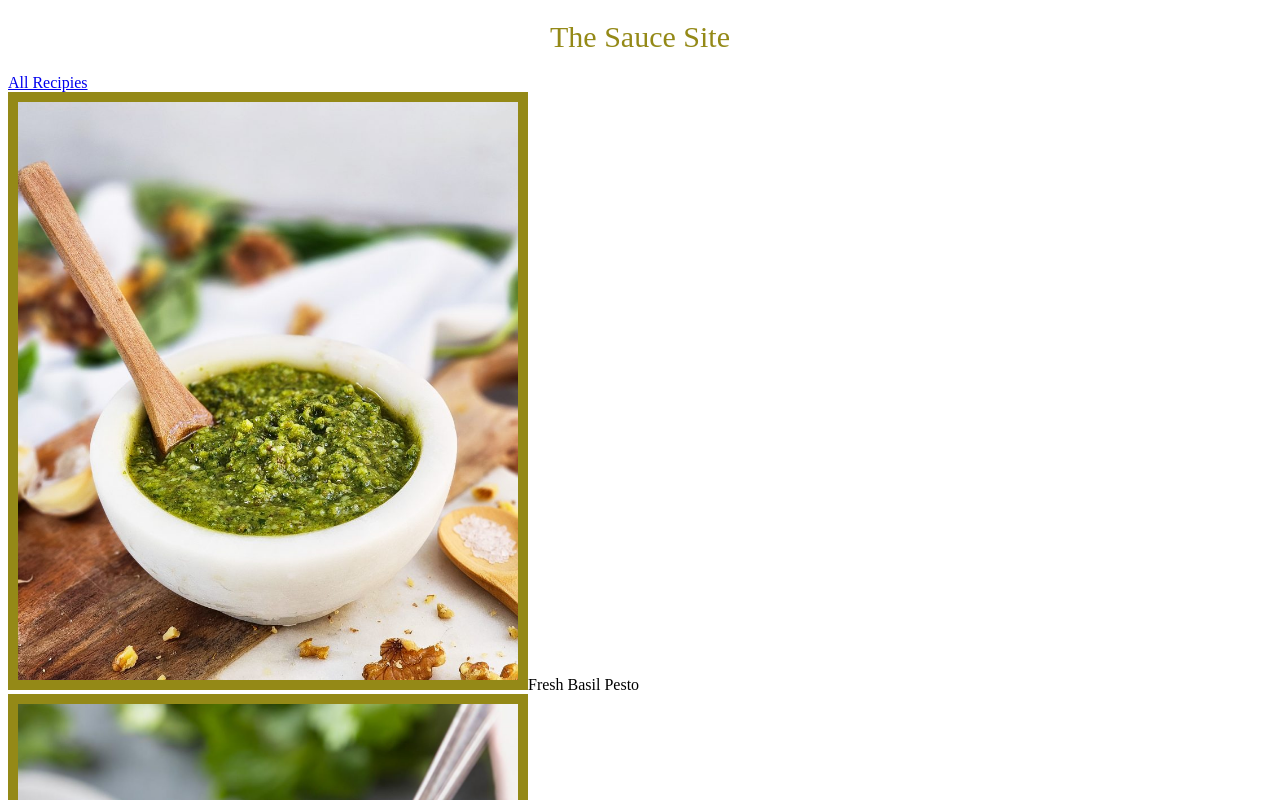
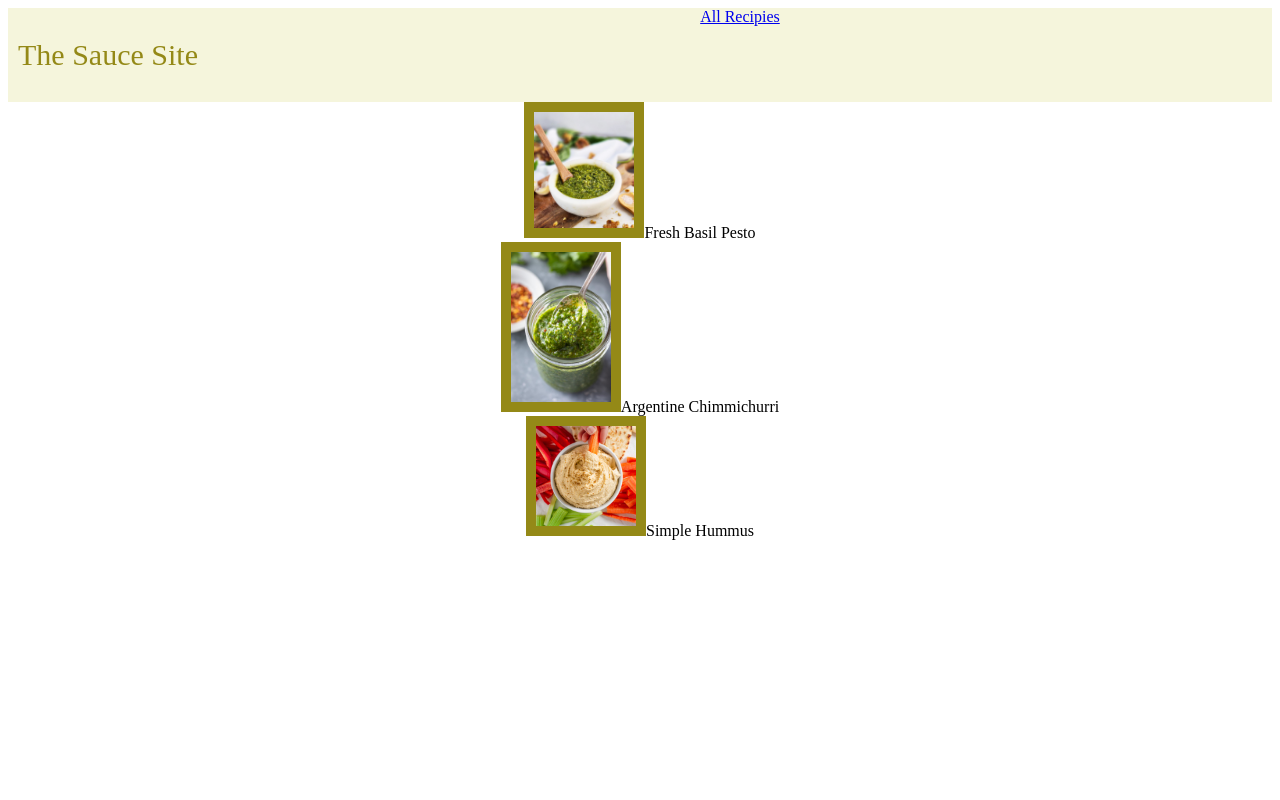
Before and after one commit to jdarby3/the-sauce-site, a plain HTML site: page recipes/main.html in a window 1280 px wide. Shown: the top 800 px of the page. Drawn offline with Linux system fonts and the light colour scheme; files that its build step writes are made by us from their sources.

Commit message:
Made a header, main and footer. Began NAV bar
Really starting to use CSS for more than jsut fonts and colors, making divs and using boxes etc. attempting a nav bar right now

```diff
--- a/css/styles.css
+++ b/css/styles.css
@@ -1,17 +1,38 @@
-body {
-    background-color: rgb(255, 255, 255)
+*{
+    font-family: "Times New Roman", serif;
+    text-align: center;
+}
+
+header{
+    background-color: beige;
 }
 
 h1 {
     color: rgb(148, 137, 23);
-    font-family: "Times New Roman", serif;
     font-size: 30px;
     font-weight: 500;
-    text-align: center;
 }
 
-img {
+.sauce img {
     border: 10px solid rgb(148, 137, 23);
     height: auto;
-    width: 500px;
+    width: 100px;
 }
+
+header{
+    display: flex;
+}
+
+header .logo{
+    display: inline-block;
+    padding: 10px;
+}
+
+header .header_nav{
+    display: flex;
+    flex: auto;
+}
+
+header .header_nav a{
+    flex: auto;
+}
```
